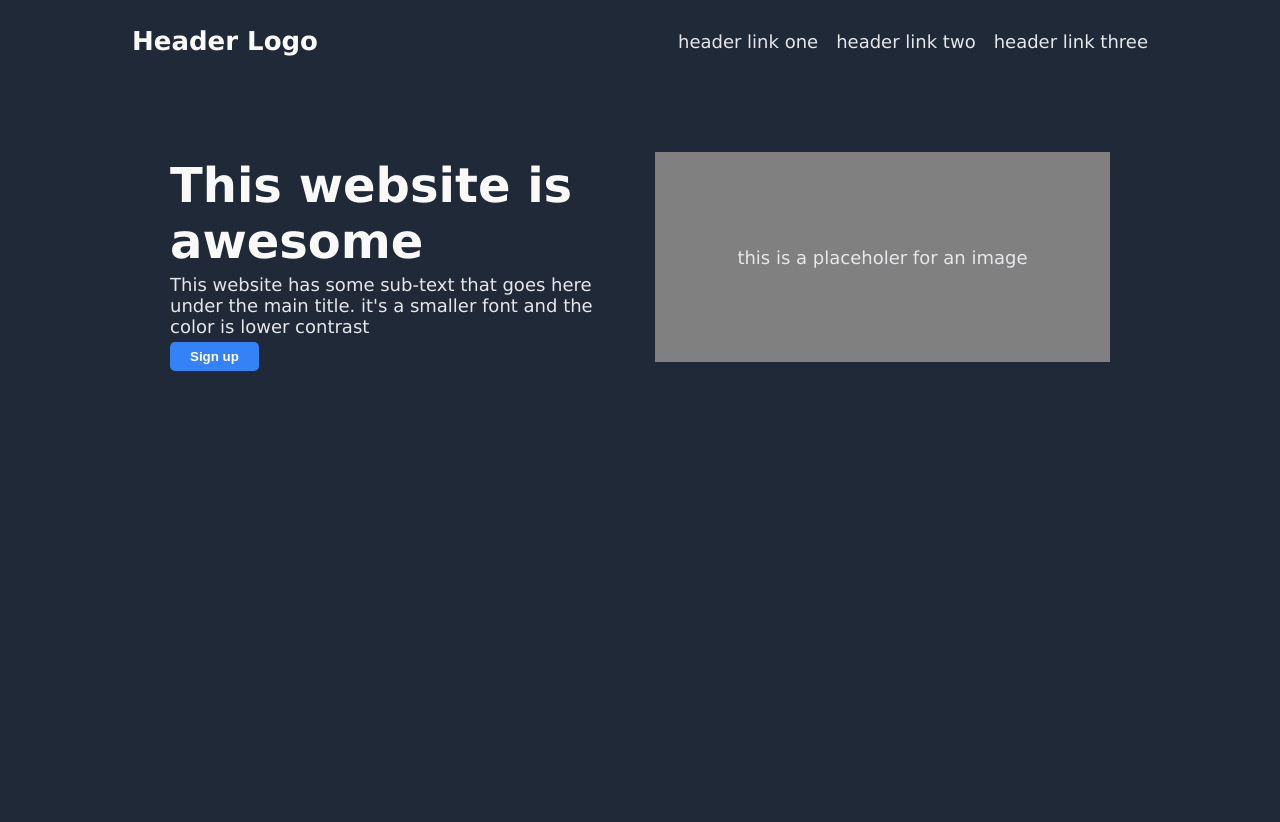
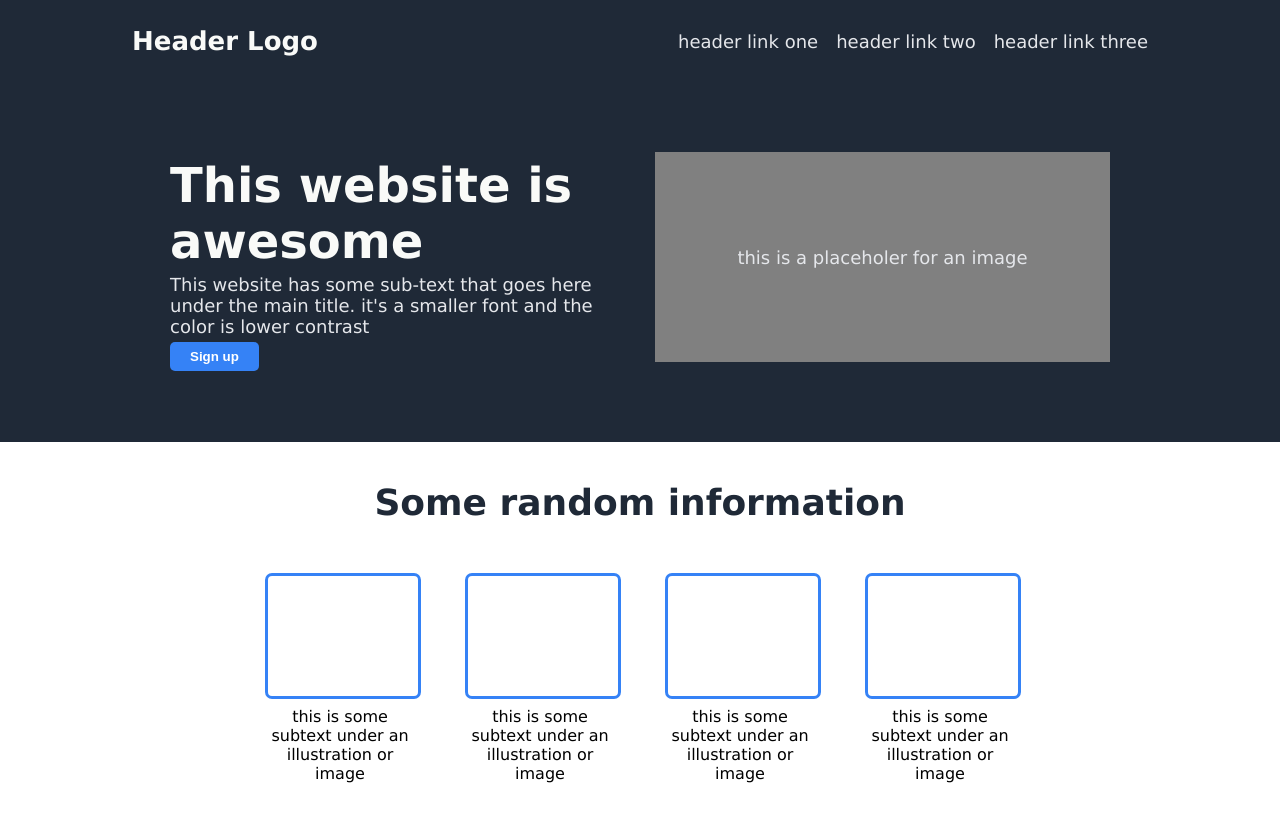
Before and after one commit to ivar34-ui/crispy-winner, a plain HTML site: page index.html in a window 1280 px wide. Before the commit the page ends 800 px from the top, so only its background shows below. Drawn offline with Linux system fonts and the light colour scheme.

Commit message:
added info section

```diff
--- a/index.html
+++ b/index.html
@@ -26,8 +26,24 @@
                     <p>this is a placeholer for an image</p>
                 </div>
             </div>
+            <p class="info">Some random information</p>
             <div class="content-1">
-                <p></p>
+                <div class="box">
+                    <div class="boxx"></div>
+                    <p>this is some subtext under an illustration or image</p>
+                </div>
+                <div class="box">
+                    <div class="boxx"></div>
+                    <p>this is some subtext under an illustration or image</p>
+                </div>
+                <div class="box">
+                    <div class="boxx"></div>
+                    <p>this is some subtext under an illustration or image</p>
+                </div>
+                <div class="box">
+                    <div class="boxx"></div>
+                    <p>this is some subtext under an illustration or image</p>
+                </div>
             </div>
             <div class="content-2"></div>
             <div class="footer"></div>
--- a/style.css
+++ b/style.css
@@ -100,3 +100,53 @@ body {
     border: none;
     font-weight: 700;
 }
+
+.content-1 {
+    background-color: white;
+    width: 100%;
+    display: flex;
+    padding: 20px;
+    flex-wrap: wrap;
+    justify-content: center;
+    gap: 50px;
+    padding-bottom: 90px;
+    padding-top: 30px;
+
+}
+
+.info {
+    display: flex;
+    font-size: 36px;
+    font-weight: 900;
+    color: #1f2937;
+    background-color: white;
+    justify-content: center;
+    margin:0;
+    margin-top: 30px;
+    width: 100%;
+    padding: 20px;
+    padding-top: 40px;
+
+}
+
+.box {
+    width: 150px;
+    height: 210px;
+    display: flex;
+    flex-direction: column;
+    gap: 8px;
+    margin: 0;
+    text-align: center;
+
+}
+
+.boxx {
+    width: 100%;
+    height: 70%;
+    border: 3px solid #3582f6;
+    border-radius: 7px;
+}
+
+.box p {
+    margin: 0;
+}
```
